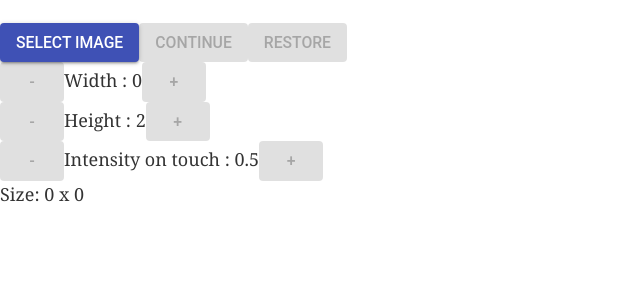
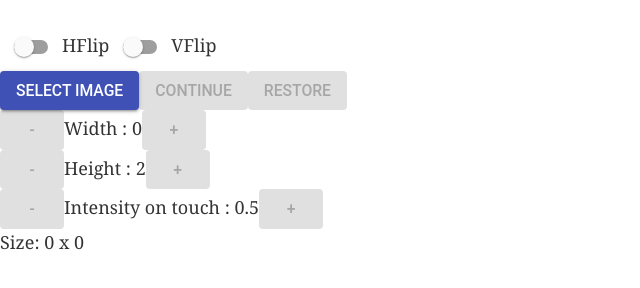
Before and after one commit to dwltkvn/QrokeeSlide, a Gatsby site: page / in a window 1280 px wide. Shown: the part 48-336 px from the top of the page, without its empty margins (0-640 px from the left). Built offline with nearby package versions, Linux system fonts and the light colour scheme; Gatsby itself is replaced by a stand-in of ours.

Commit message:
add vflip and hflip

```diff
--- a/src/pages/index.js
+++ b/src/pages/index.js
@@ -5,6 +5,7 @@ import { graphql } from "gatsby";
 import Layout from "../components/layout";
 import Button from "@material-ui/core/Button";
 import LinearProgress from "@material-ui/core/LinearProgress";
+import Switch from "@material-ui/core/Switch";
 
 const PrimaryButton = ({ children, ...props }) => (
   <Button variant="contained" color="primary" {...props}>
@@ -29,7 +30,9 @@ class IndexPage extends React.Component {
       stateImg: { w: 0, h: 0 },
       stateIntensity: 0.5,
       statePreviousSessionAvailable: false,
-      stateImageLoading: false
+      stateImageLoading: false,
+      stateVFlip: false,
+      stateHFlip: false
     };
   }
 
@@ -156,6 +159,7 @@ class IndexPage extends React.Component {
         //image.resize(Jimp.AUTO, newH);
         image.cover(newW, newH);
         //image.convolute([[-1, -1, -1], [-1, 8, -1], [-1, -1, -1]]);
+        image.flip(this.state.stateHFlip, this.state.stateVFlip);
 
         image.getBase64(Jimp.AUTO, (err, data) => {
           this.imgData = data;
@@ -208,7 +212,30 @@ class IndexPage extends React.Component {
           ref={elem => (this.inputRef = elem)}
           style={{ display: "none" }}
         />
-        <PrimaryButton onClick={() => this.inputRef.click()}>
+        <div>
+          <Switch
+            disabled={this.state.stateImageLoaded}
+            onChange={() => {
+              this.setState(prev => ({ stateHFlip: !prev.stateHFlip }));
+            }}
+            value="Horizontal Flip"
+            color="primary"
+          />
+          HFlip
+          <Switch
+            disabled={this.state.stateImageLoaded}
+            onChange={() => {
+              this.setState(prev => ({ stateVFlip: !prev.stateVFlip }));
+            }}
+            value="Vertical Flip"
+            color="primary"
+          />
+          VFlip
+        </div>
+        <PrimaryButton
+          onClick={() => this.inputRef.click()}
+          disabled={this.state.stateImageLoading}
+        >
           Select Image
         </PrimaryButton>
         <PrimaryButton
```
